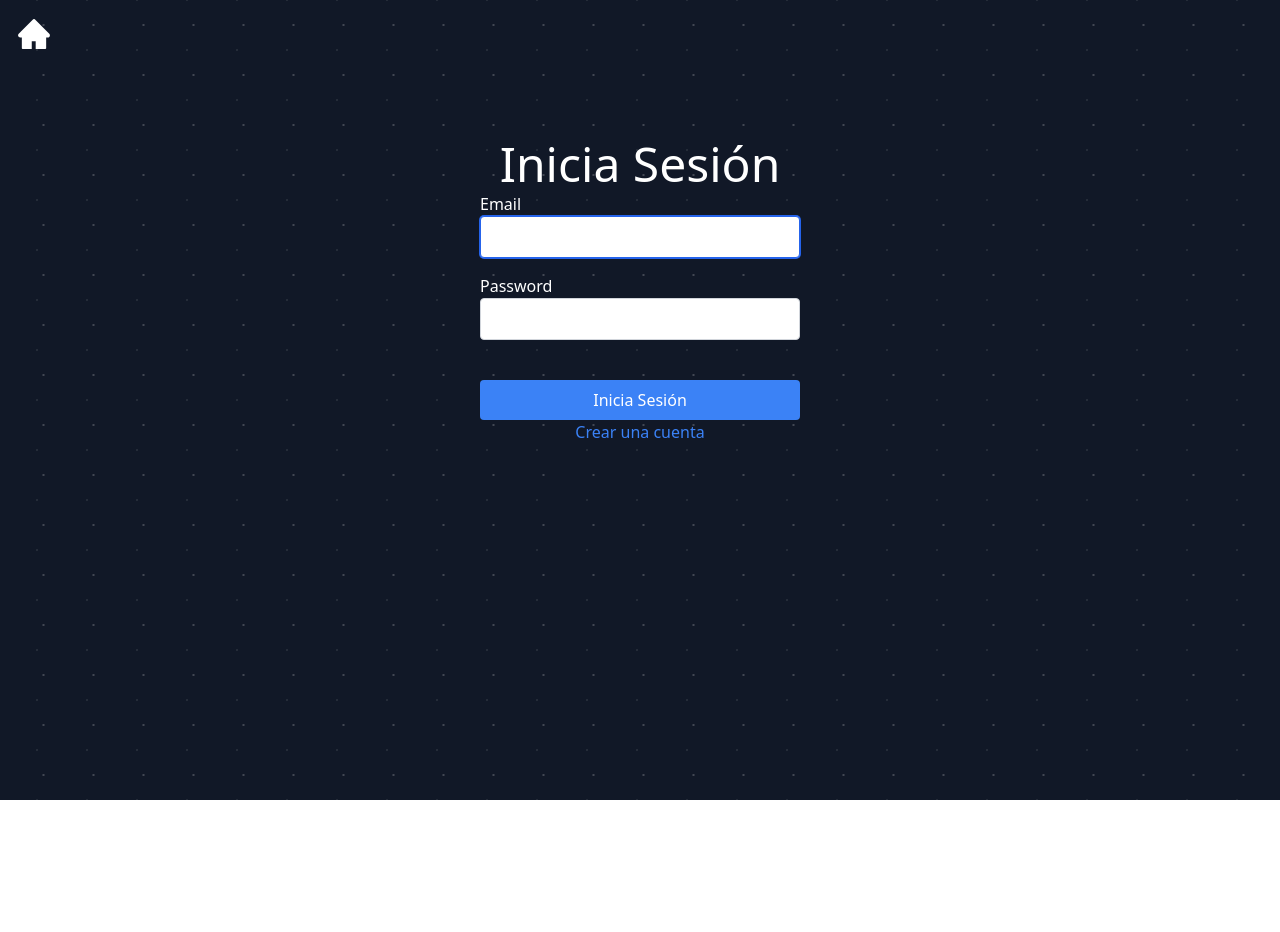
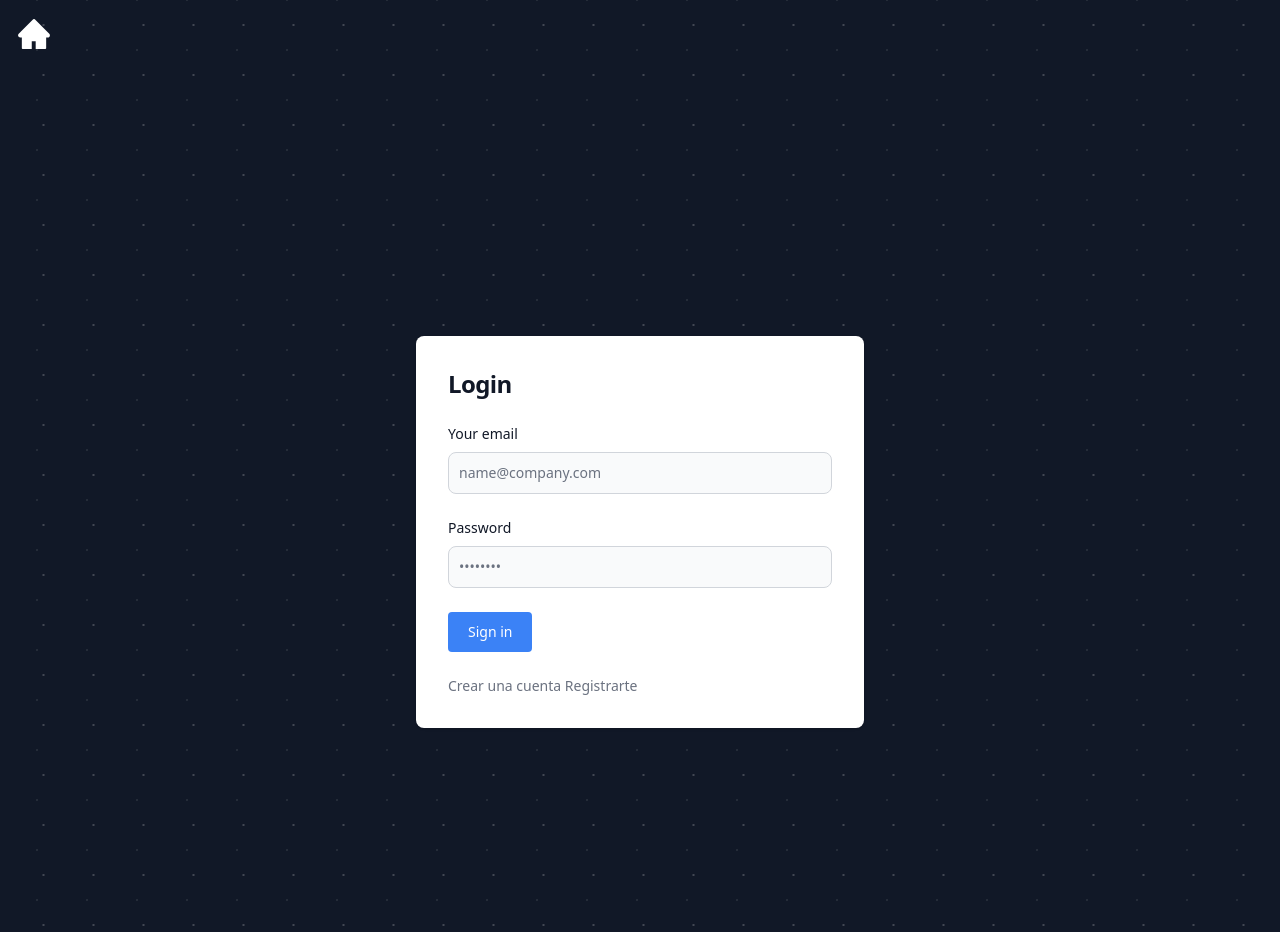
Before and after one commit to Frnbrz/Hito1_2t_front, a React (Vite) app in the folder app/client/: page /login in a window 1280 px wide. Before the commit the page ends 800 px from the top, so only its background shows below. Built offline with nearby package versions, Linux system fonts and the light colour scheme.

Commit message:
Refactor login page UI

```diff
--- a/app/client/src/pages/Login/Login.tsx
+++ b/app/client/src/pages/Login/Login.tsx
@@ -1,3 +1,4 @@
+import { DefaultButton } from '@/components/atoms/button'
 import { useFields } from '@/hooks'
 import { PrivateRoutes, PublicRoutes } from '@/models'
 import { UserKey, createUser, resetUser } from '@/redux/states/user'
@@ -48,45 +49,33 @@
   const password = useFields({ type: 'password', name: 'password', label: 'Password' })
 
   return (
-    <section>
 
-      <div className="flex justify-center items-center flex-col ">
-        <div className="flex items-center justify-center flex-col">
-          <img className="m-1 bg-secondary-main" />
-          <h1 className="text-5xl text-white">Inicia Sesión</h1>
-        </div>
-        <div className="max-w-xs">
+    <section className="">
+      <div className="flex flex-col items-center justify-center px-6 py-8 mx-auto md:h-screen lg:py-0">
 
-          <form onSubmit={handleSubmit} className="mt-1">
-            <label className="text-white">Email</label>
-            <input
-              className="w-full mb-4 p-2 border border-gray-300 rounded text-black"
-              {...email}
-              required
-              autoFocus
-            />
-            <label className="text-white">Password</label>
-            <input
-              className="w-full mb-4 p-2 border border-gray-300 rounded text-black"
-              {...password}
-              required
-              autoComplete="current-password"
-            />
-            {error ? <footer>
-              <p className="text-red-500 text-center">Error</p>
-            </footer> : null}
-            <button
-              className="w-full bg-blue-500 text-white py-2 px-4 rounded mt-6"
-            >
-              Inicia Sesión
-            </button>
-          </form>
+        <div className="w-full bg-white rounded-lg shadow dark:border md:mt-0 sm:max-w-md xl:p-0 dark:bg-gray-800 dark:border-gray-700">
+          <div className="p-6 space-y-4 md:space-y-6 sm:p-8">
+            <h1 className="text-xl font-bold leading-tight tracking-tight text-gray-900 md:text-2xl dark:text-white">
+              Login
+            </h1>
+            <form className="space-y-4 md:space-y-6" action="#" onSubmit={handleSubmit}>
+              <div>
+                <label htmlFor="email" className="block mb-2 text-sm font-medium text-gray-900 dark:text-white">Your email</label>
+                <input  {...email} className="bg-gray-50 border border-gray-300 text-gray-900 sm:text-sm rounded-lg focus:ring-primary-600 focus:border-primary-600 block w-full p-2.5 dark:bg-gray-700 dark:border-gray-600 dark:placeholder-gray-400 dark:text-white dark:focus:ring-blue-500 dark:focus:border-blue-500" placeholder="name@company.com" required />
+              </div>
+              <div>
+                <label htmlFor="password" className="block mb-2 text-sm font-medium text-gray-900 dark:text-white">Password</label>
+                <input {...password} placeholder="••••••••" className="bg-gray-50 border border-gray-300 text-gray-900 sm:text-sm rounded-lg focus:ring-primary-600 focus:border-primary-600 block w-full p-2.5 dark:bg-gray-700 dark:border-gray-600 dark:placeholder-gray-400 dark:text-white dark:focus:ring-blue-500 dark:focus:border-blue-500" required />
+              </div>
 
-        </div>
-        <div>
-          <a href="register" className="text-blue-500">
-            Crear una cuenta
-          </a>
+              {error ? <p className="text-sm font-medium text-red-600">Credenciales incorrectas</p> : null}
+
+              <DefaultButton>Sign in</DefaultButton>
+              <p className="text-sm font-light text-gray-500 dark:text-gray-400">
+                Crear una cuenta <a href="register" className="font-medium text-primary-600 hover:underline dark:text-primary-500">Registrarte</a>
+              </p>
+            </form>
+          </div>
         </div>
       </div>
     </section>
```
